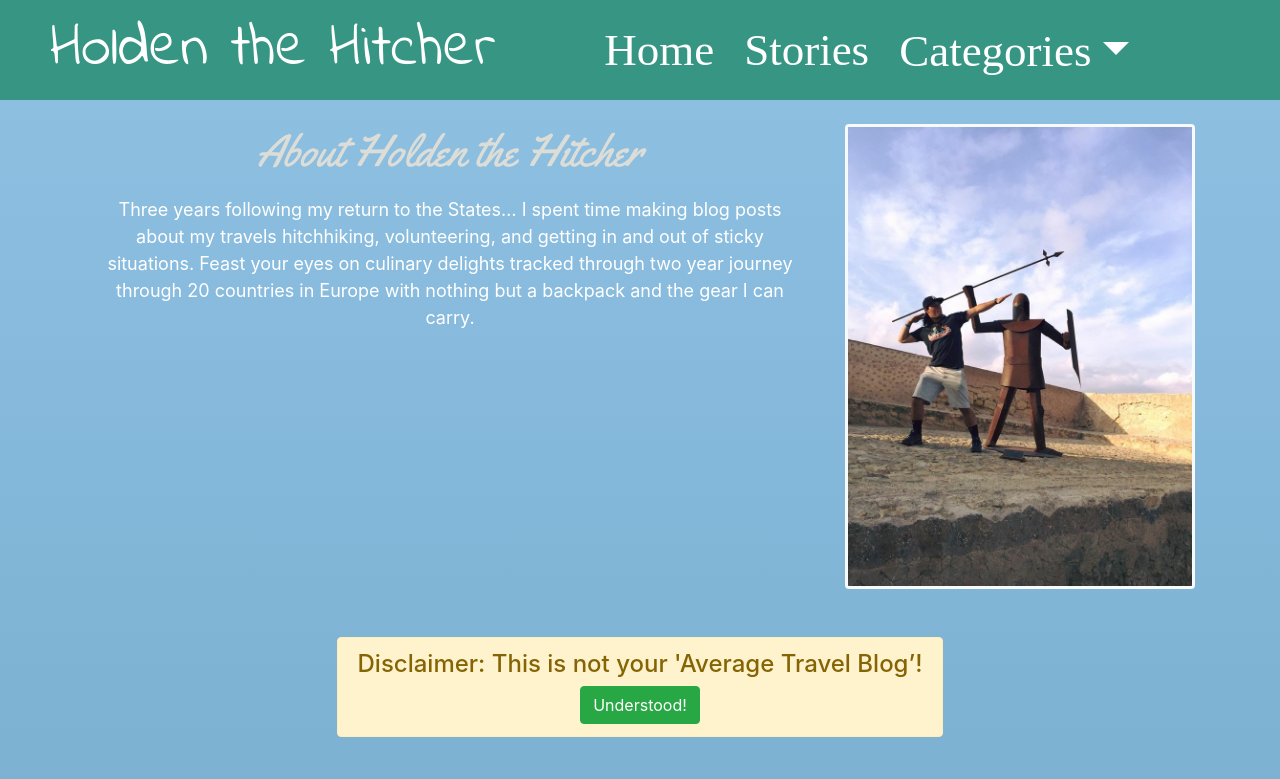
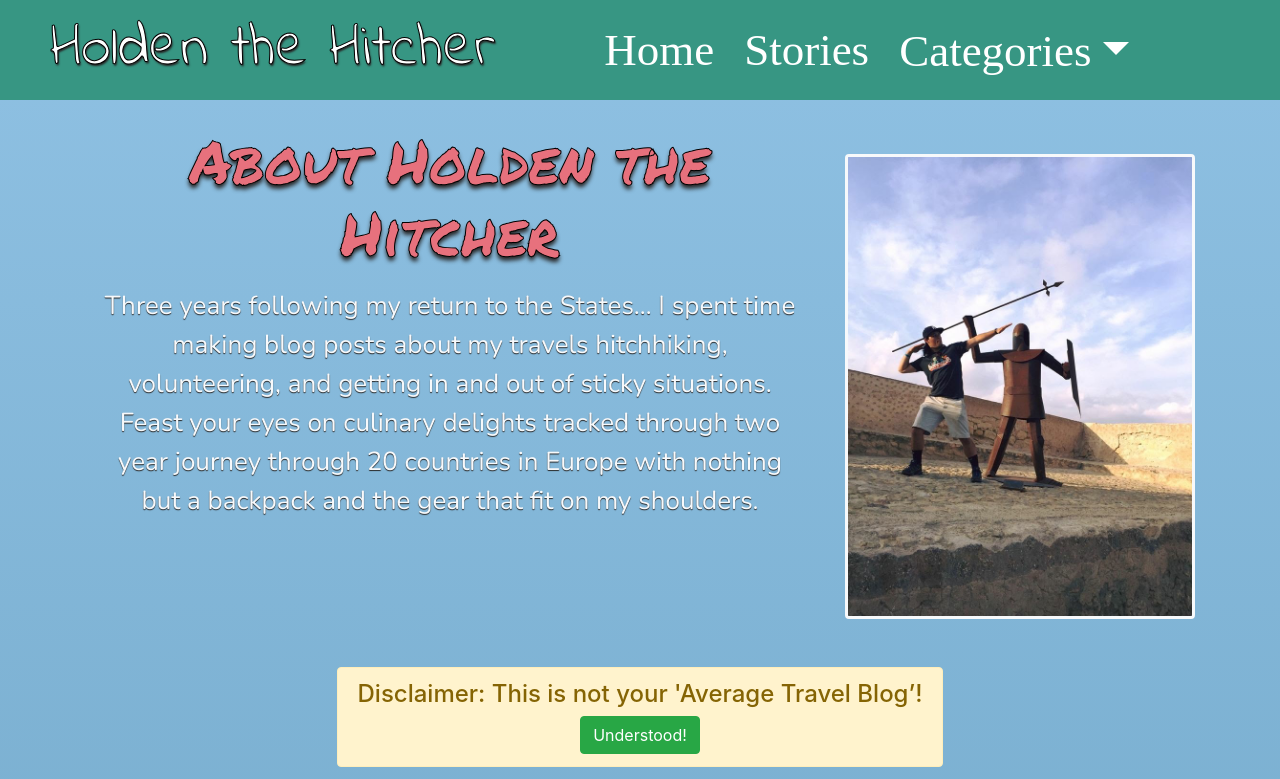
Before and after one commit to holdenthehitcher/hitchhikingblog, a Next.js app in the folder my-app/: page / in a window 1280 px wide. Shown: the top 779 px of the page. Built offline with nearby package versions, Linux system fonts and the light colour scheme; grey boxes are pictures that could not be loaded; a web font is replaced by a local one.

Commit message:
restyled AboutMe

```diff
--- a/my-app/components/AboutMeSection.js
+++ b/my-app/components/AboutMeSection.js
@@ -12,7 +12,7 @@ export default function AboutMeSecton() {
             <h3 className="styled-heading">About Holden the Hitcher</h3>
           </div>
           <div className="col d-flex justify-content-center">
-            <p className="textWhite">
+            <p className="aboutText">
               Three years following my return to the States… I spent time making blog posts about my travels{" "}
               <Link href="/hitchhiking">
                 <a>hitchhiking</a>
@@ -30,7 +30,7 @@ export default function AboutMeSecton() {
               <Link href="/gear">
                 <a>gear</a>
               </Link>{" "}
-              I can carry.
+              that fit on my shoulders.
             </p>
           </div>
         </div>
--- a/my-app/components/Map.js
+++ b/my-app/components/Map.js
@@ -11,6 +11,7 @@ export default function Map() {
           src="https://www.google.com/maps/d/u/0/embed?mid=1NQPj6moSAgTbQgHUPGxyia0KacPixKAK"
           width="640"
           height="480"
+          id="googleMap"
         ></iframe>
       </div>
     </>
--- a/my-app/styles/AboutMe.scss
+++ b/my-app/styles/AboutMe.scss
@@ -1,7 +1,11 @@
 .styled-heading {
-  font-family: "Yellowtail", cursive;
-  color: rgb(221, 221, 216);
+  font-family: "Permanent Marker", cursive;
+  color: #e7717d;
   font-size: 45px;
+  -webkit-text-stroke-width: 1px;
+  -webkit-text-stroke-color: black;
+  text-shadow: 0px 4px 4px #282828;
+  text-align: center;
 }
 
 #aboutImg {
@@ -12,9 +16,55 @@
   border-width: medium;
 }
 
-.textWhite {
-  color: white;
-  font-size: 18px;
+.aboutText {
+  font-family: "Nunito", sans-serif;
+  color: #f7f9fb;
+  font-size: 16px;
   text-align: center;
   padding-top: 10px;
+  -webkit-text-stroke-width: 0px;
+  -webkit-text-stroke-color: black;
+  text-shadow: 0px 1px 1px #282828;
 }
+
+@media (min-width: 576px) {
+  #aboutImg {
+    margin-top: 110px;
+    height: 230px;
+    width: auto;
+  }
+  .aboutText {
+    font-size: 18px;
+  }
+}
+
+// Medium devices (tablets, 768px and up)
+@media (min-width: 768px) {
+  #aboutImg {
+    margin-top: 30px;
+    height: auto;
+    width: 100%;
+  }
+  .aboutText {
+    font-size: 20px;
+  }
+}
+
+// Large devices (desktops, 992px and up)
+@media (min-width: 992px) {
+  .styled-heading {
+    font-size: 60px;
+  }
+  #aboutImg {
+    margin-top: 30px;
+    height: auto;
+    width: 100%;
+  }
+  .aboutText {
+    font-size: 26px;
+  }
+}
+
+// Extra large devices (large desktops, 1200px and up)
+@media (min-width: 1200px) {
+}
--- a/my-app/styles/Map.scss
+++ b/my-app/styles/Map.scss
@@ -1,7 +1,13 @@
 .mapHeading {
   font-family: "Neucha", cursive;
-  font-size: 60px;
-  color: white;
+  font-size: 45px;
+  color: #9A3334;
   text-align: center;
   padding-bottom: 20px;
 }
+
+@media (min-width: 576px) {
+  .mapHeading {
+    font-size: 60px;
+  }
+}
--- a/my-app/styles/NavbarStyles.scss
+++ b/my-app/styles/NavbarStyles.scss
@@ -20,6 +20,9 @@
 .navbar-brand {
   justify-content: center;
   color: #fbefc2;
+  -webkit-text-stroke-width: 1px;
+  -webkit-text-stroke-color: black;
+  text-shadow: 1px 2px 2px #282828;
 }
 
 .brandLogo {
--- a/my-app/styles/styles.scss
+++ b/my-app/styles/styles.scss
@@ -28,6 +28,7 @@
 @import url("https://fonts.googleapis.com/css2?family=Marko+One&display=swap"); // head
 @import url("https://fonts.googleapis.com/css2?family=Pangolin&display=swap"); //text
 @import url("https://fonts.googleapis.com/css2?family=Sriracha&display=swap");
+@import url('https://fonts.googleapis.com/css2?family=Nunito&display=swap');
 
 //// colors: theme ///
 
@@ -61,6 +62,7 @@ $artsy-lightblue: #c5cbe3;
 $sleek-blue: #116466;
 $sleek-gold: #ffcb9a;
 $sleek-tan: #d9b08c;
+$sleek-burgundy: #9A3334;
 $sleek-lightblue: #d1e8e2;
 $sleek-darkgreen: #116466;
 $innovate-black: #272727;
```
